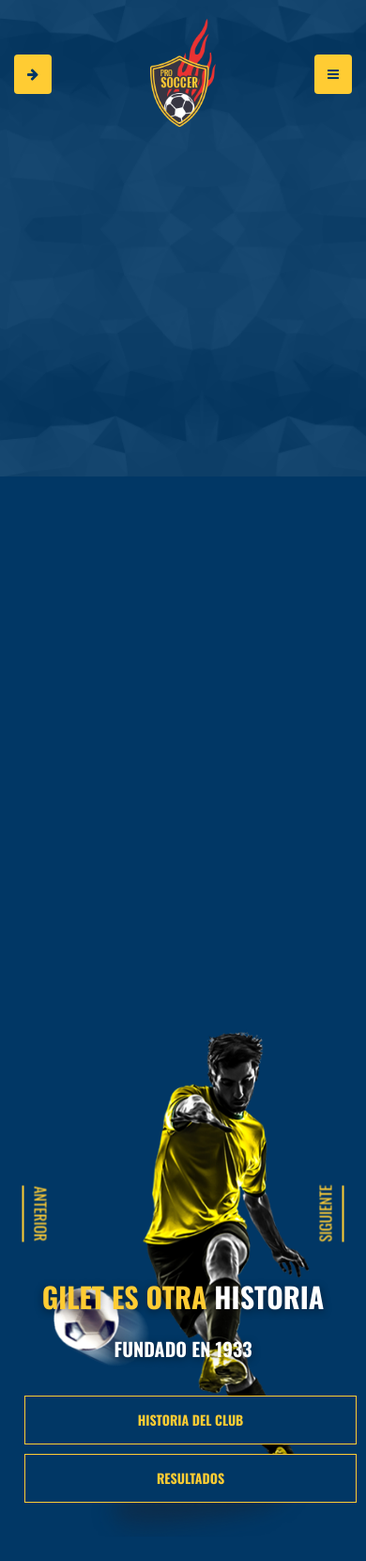
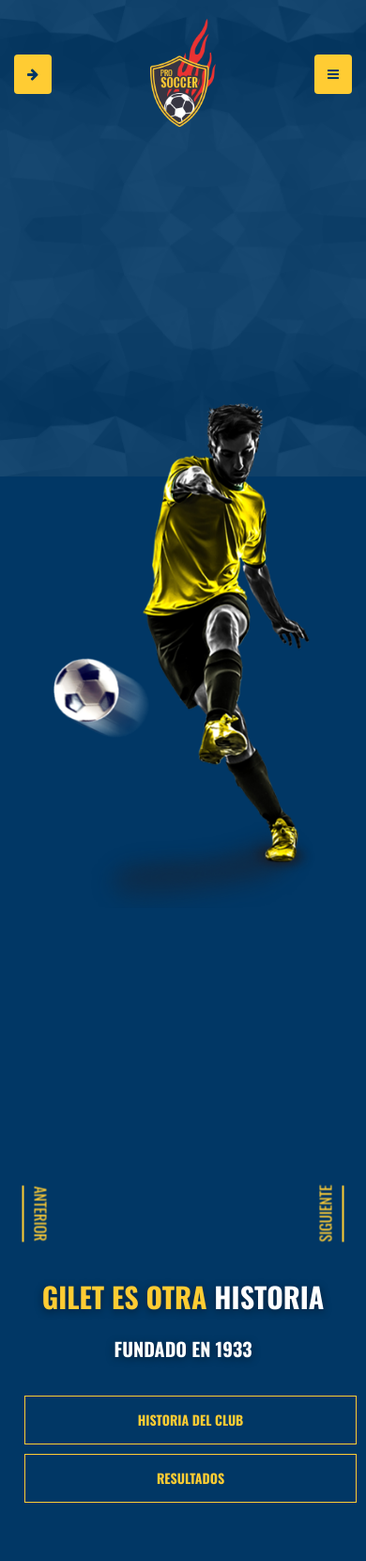
Before and after one commit to azohan79/atgilet, a Django app: page /web/ in a window 390 px wide. Shown: the top 1661 px of the page at 94% size. Run offline with Django 5.2, Linux system fonts and the light colour scheme; data that the repository does not hold is empty; some libraries are stand-ins or nearby versions; some web fonts are replaced.

Commit message:
Update index.html

```diff
--- a/apps/web/templates/web/index.html
+++ b/apps/web/templates/web/index.html
@@ -820,6 +820,7 @@
     margin: 0 !important;
     position: absolute !important;
     left: 50% !important;
+    top: 12% !important;
     transform: translateX(-50%) !important;
     z-index: 10 !important;
   }
```
